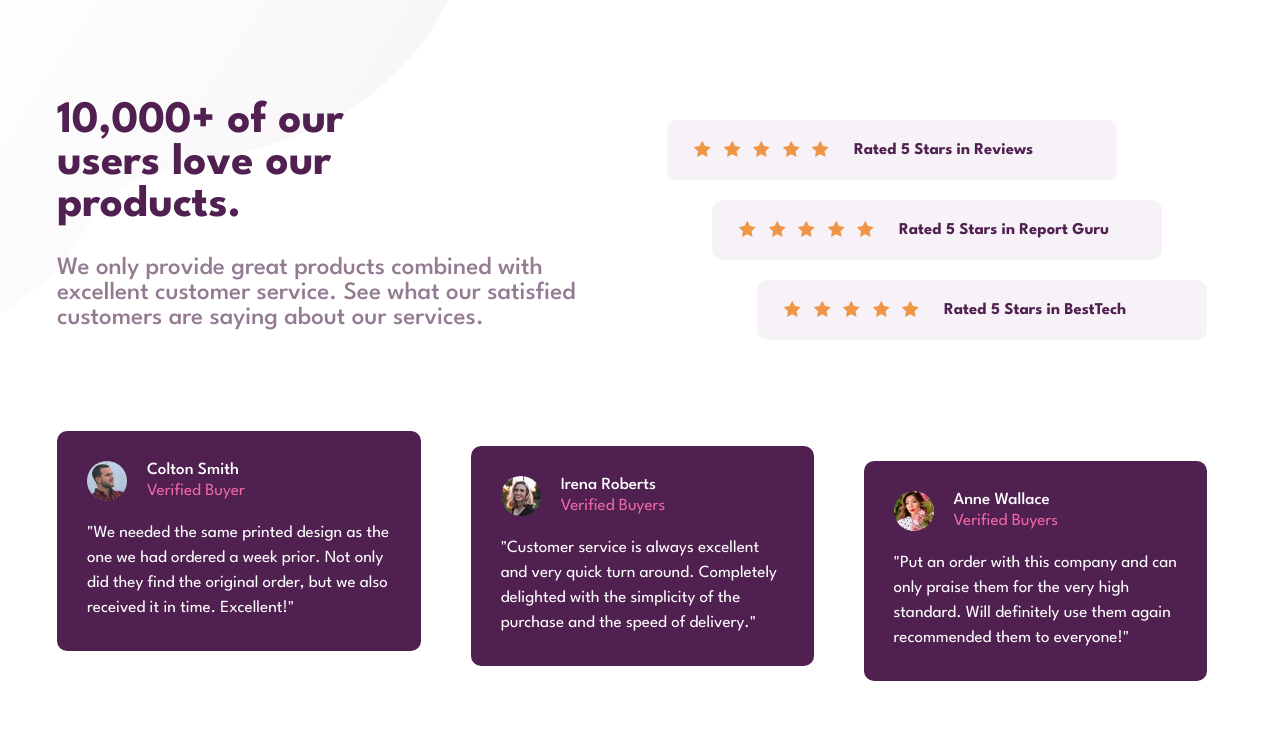
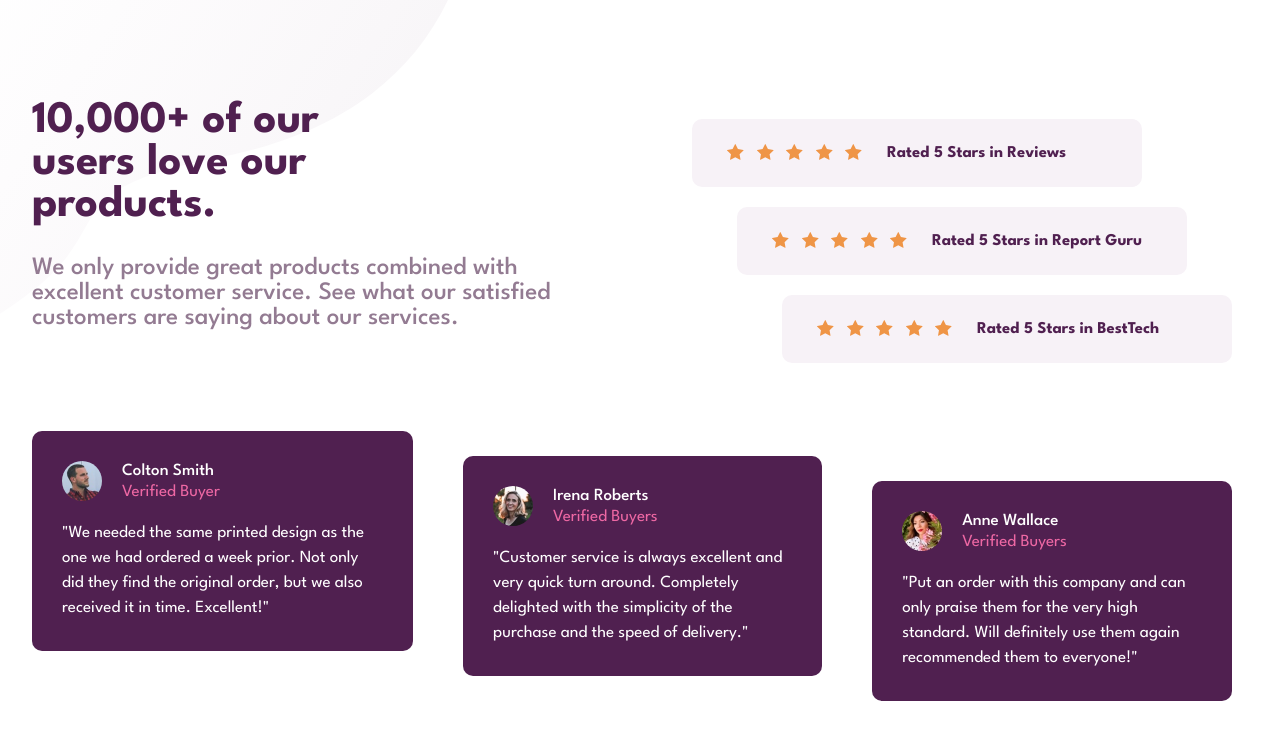
Before and after one commit to Kasia1781/Social_proof_section, a plain HTML site: page index.html in a window 1536 px wide. Shown: the whole page, without its empty margins (136-1399 px from the left). Drawn offline with Linux system fonts and the light colour scheme.

Commit message:
code review

```diff
--- a/sass/main.scss
+++ b/sass/main.scss
@@ -18,7 +18,7 @@ body {
 	align-items: center;
 	min-height: 100vh;
 	font-family: 'League Spartan', sans-serif;
-	padding: 20px;
+	padding: 100px 20px;
 	background-image: url('/img/bg-pattern-top-mobile.svg');
 	background-repeat: no-repeat;
 }
@@ -34,7 +34,6 @@ body {
 	&__text {
 		position: relative;
 		text-align: center;
-		margin-top: 100px;
 		width: 330px;
 
 		h1 {
@@ -56,24 +55,17 @@ body {
 }
 
 .card {
-    padding: 15px;
+  padding: 15px;
+	border-radius: 10px;
+	background-color: c.$Light-Grayish-Magenta;
+}
+// dolny margines na wszystkich .card oprócz ostatniej:
+.card:not(:last-child) {
 	margin-bottom: 20px;
-	border-radius: 10px;
 }
 .card__triple {
 	width: 330px;
 	text-align: center;
-
-	&-one {
-		background-color: c.$Light-Grayish-Magenta;
-	}
-
-	&-two {
-		background-color: c.$Light-Grayish-Magenta;
-	}
-	&-three {
-		background-color: c.$Light-Grayish-Magenta;
-	}
 
 	img {
 		padding: 5px;
@@ -90,23 +82,17 @@ body {
 }
 
 .box {
-    margin-bottom: 20px;
 	padding: 30px;
 	border-radius: 10px;
+	background-color: c.$Very-Dark-Magenta;
+}
+// podobnie jak z .card - margines wszędzie oprócz ostatniego
+.box:not(:last-child) {
+	margin-bottom: 20px;
 }
 
 .card__double {
 	width: 330px;
-
-	&-one {
-		background-color: c.$Very-Dark-Magenta;
-	}
-	&-two {
-		background-color: c.$Very-Dark-Magenta;
-	}
-	&-three {
-		background-color: c.$Very-Dark-Magenta;
-	}
 
 	img {
 		border-radius: 50%;
@@ -149,10 +135,17 @@ body {
 		background-image: url('/img/bg-pattern-top-desktop.svg');
 	}
 
+	.cards {
+		width: 1200px;
+	}
+
 	.cards__row {
+		width: 100%; // .cards ma ustaloną stałą szerokość więc tu można dać 100%
 		display: flex;
 		flex-direction: row;
-		gap: 280px;
+		// gap: 280px;
+		// zamiast gap:
+		justify-content: space-between;
 	}
 
 	.cards__text {
@@ -175,40 +168,30 @@ body {
 		align-items: flex-start;
 		width: 540px;
 
-		&-one {
+		.card {
 			display: flex;
 			justify-content: flex-start;
 			align-items: center;
-			padding: 2px;
+			padding: 20px 30px;
 			width: 450px;
 		}
-		&-two {
-			display: flex;
-			justify-content: flex-start;
-			align-items: center;
-			padding: 2px;
-			width: 450px;
+
+		// jak elementy różnią się tylko jedną linijką CSSa
+		// to warto wydzielić tylko tą linijkę,
+		// a resztę wspólnego kodu mieć w jednym miejscu jak wyżej
+		.card:nth-child(1) {
+			align-self: start;
+		}
+		.card:nth-child(2) {
 			align-self: center;
 		}
-		&-three {
-			display: flex;
-			justify-content: flex-start;
-			align-items: center;
-			padding: 2px;
-			width: 450px;
+		.card:nth-child(3) {
 			align-self: end;
 		}
 
-		&-text {
-			display: flex;
-			justify-content: center;
-			align-items: center;
-			margin: 20px;
-		}
-
 		&-img {
-			margin-left: 20px;
-			margin-top: 10px;
+			margin-bottom: 0;
+			margin-right: 20px;
 		}
 	}
 
@@ -218,8 +201,15 @@ body {
 		justify-content: space-between;
 		align-items: flex-start;
 		gap: 50px;
-		width: 1150px;
+		width: 100%;
 		height: 270px;
+
+		.box {
+			// margines zwiększa wysokość elementu
+			// więc trzeba go usunąć bo inaczej align-self
+			// nie działa do końca dobrze przy wyśrodkowaniu
+			margin: 0;
+		}
 
 		&-two {
 			align-self: center;
```
Also changed, not shown: index.html (+3 -0 lines), css/main.css, 1 other file.
